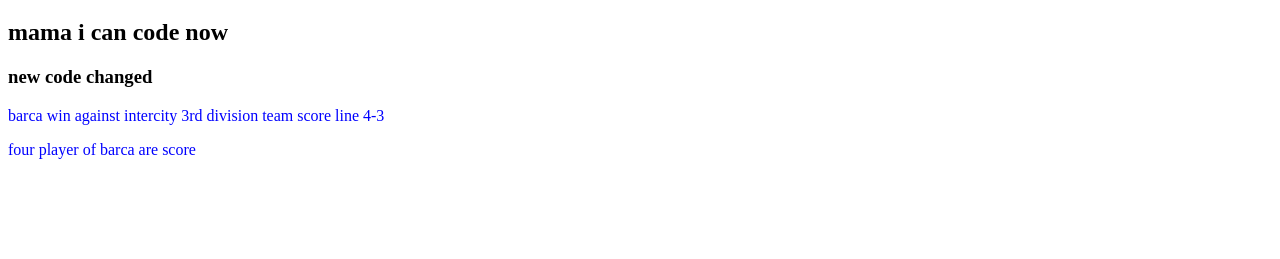
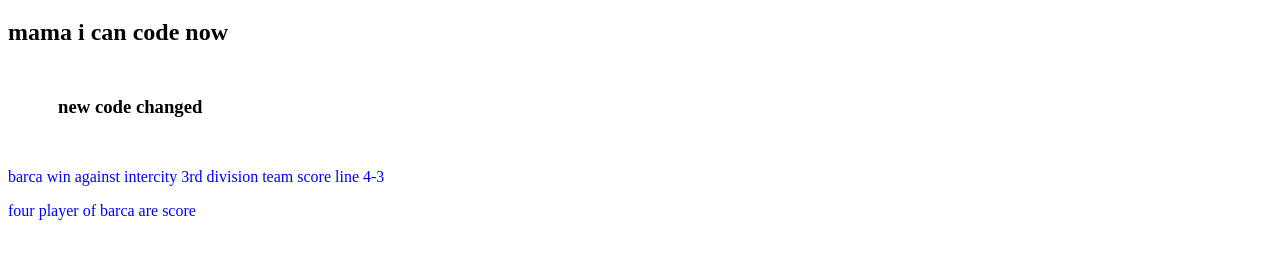
Before and after one commit to mizanurrahmanmishad/my-first-repo, a plain HTML site: page index.html in a window 1280 px wide. Shown: the part 61-320 px from the top of the page. Drawn offline with Linux system fonts and the light colour scheme.

Commit message:
addeded margin

```diff
--- a/style.css
+++ b/style.css
@@ -4,3 +4,6 @@
 h1{
     background-color: aqua;
 }
+h3{
+    margin: 50px;
+}
```
